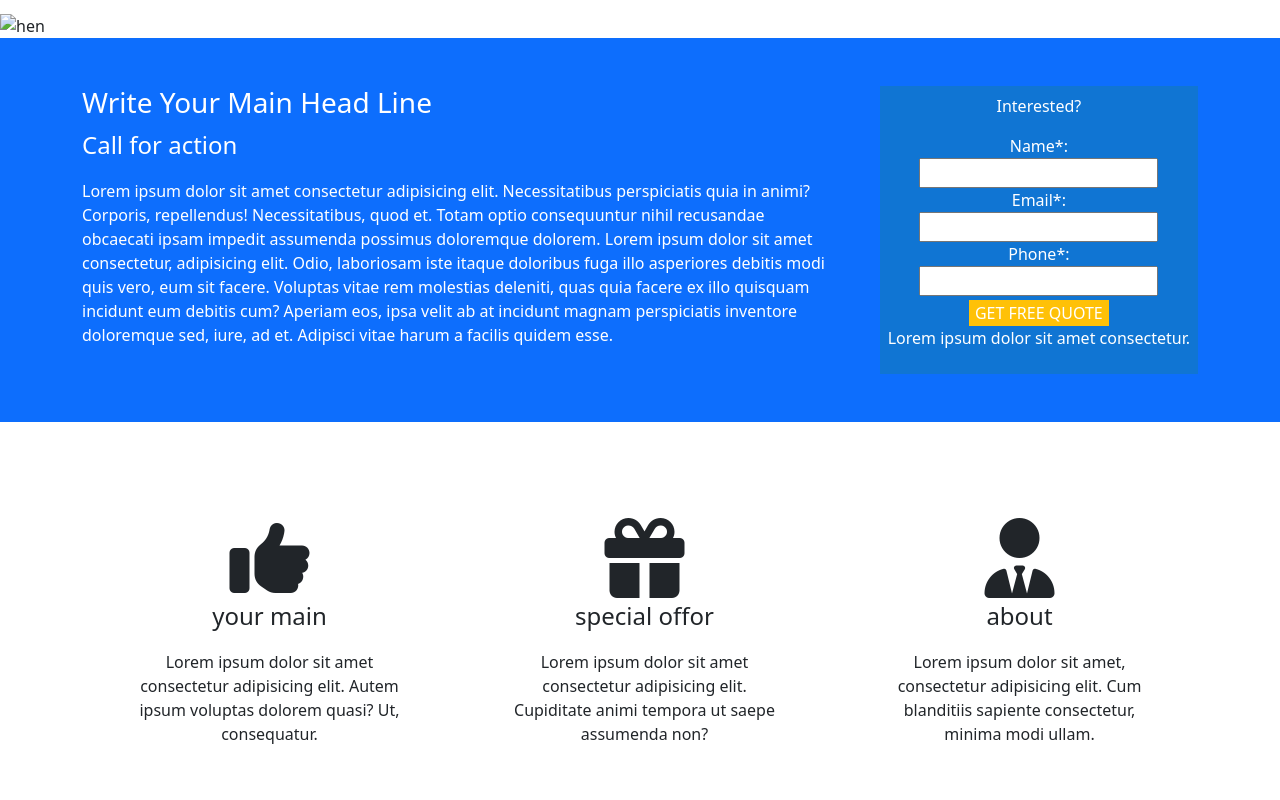
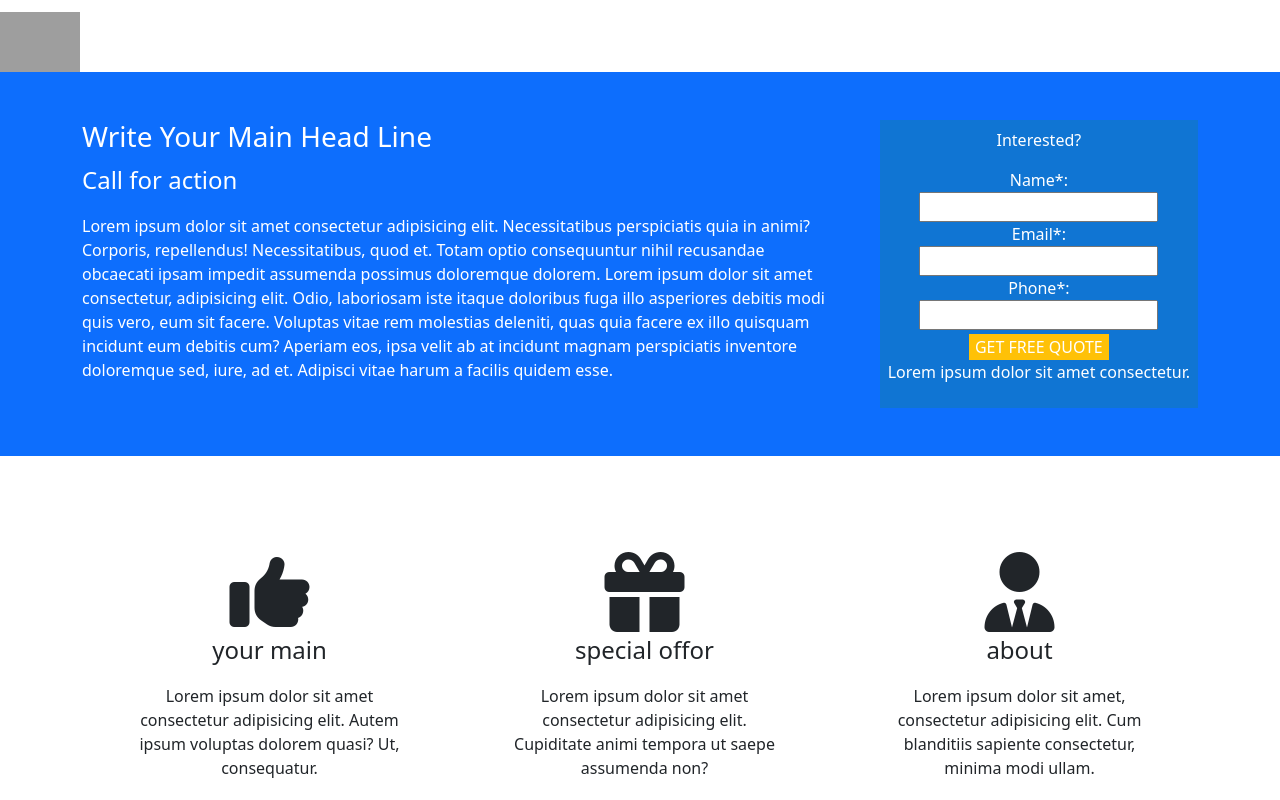
Before and after one commit to HaikyMer/Responsive-bt-site, a plain HTML site: page index.html in a window 1280 px wide. Shown: the top 800 px of the page. Drawn offline with nearby package versions, Linux system fonts and the light colour scheme; the site is published under a folder, as on GitHub Pages, so addresses that start at the root find nothing.

Commit message:
Update index.html

```diff
--- a/index.html
+++ b/index.html
@@ -10,7 +10,7 @@
     <link rel="stylesheet" href="stylesheet.css">
 </head>
     <header class="p-1 mt-1"></header>
-        <img class="w-40" id="logo" src="/tamarLogo.gif" alt="hen">
+        <img class="w-40" id="logo" src="tamarLogo.gif" alt="hen">
     </header>
 </head>
 <body>
```
